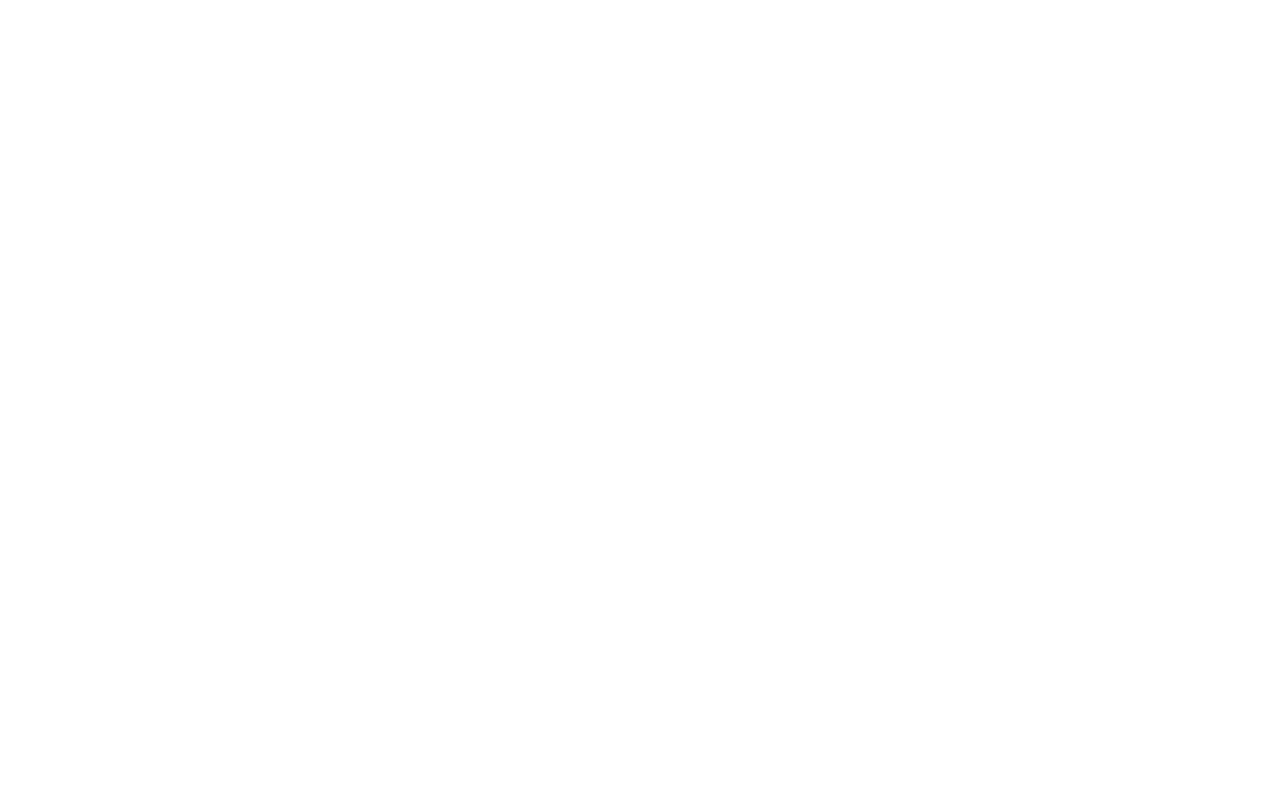
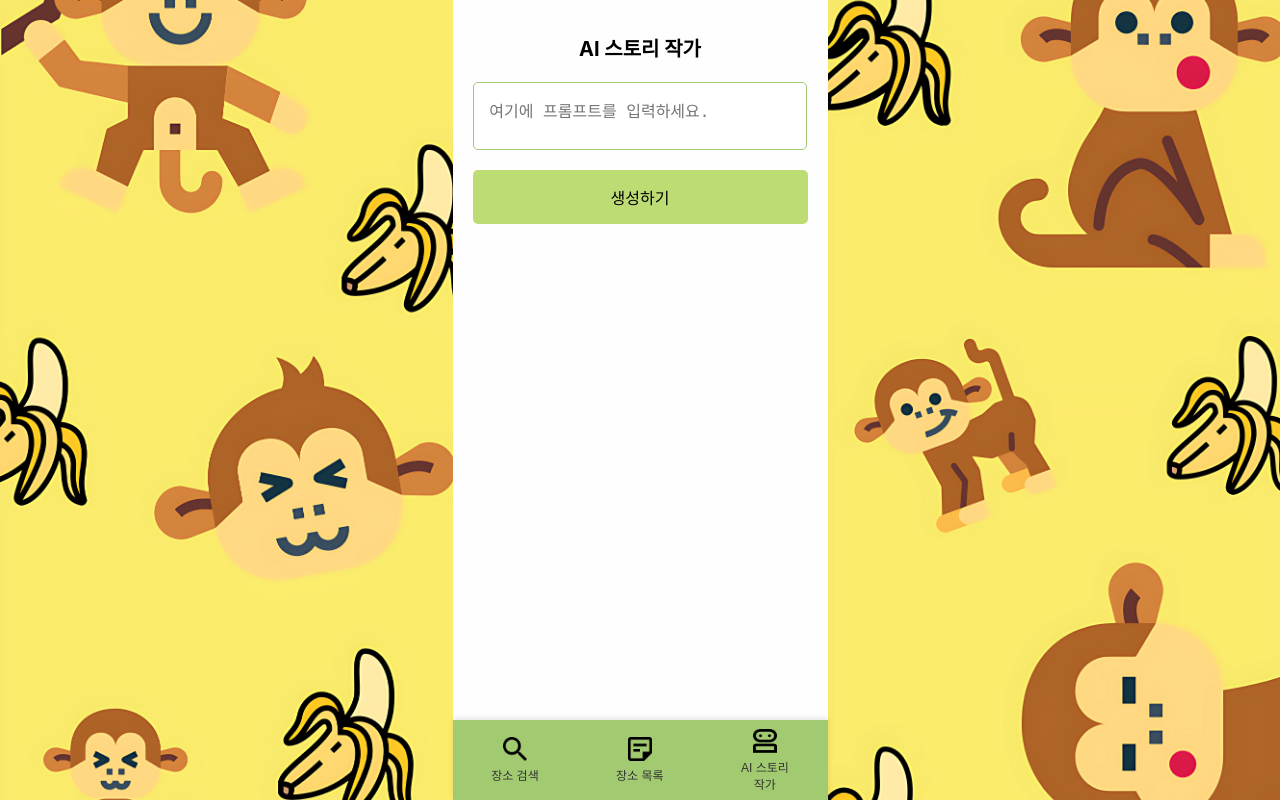
Before and after one commit to binary-is-honam-line/FE, a React (Create React App) app: page /ai in a window 1280 px wide. Before the commit this address had no page. Built offline with nearby package versions, Linux system fonts and the light colour scheme; sample sign-in values are in the browser's storage.

Commit message:
feat: ai 스토리 작가 페이지

```diff
--- a/src/App.jsx
+++ b/src/App.jsx
@@ -15,7 +15,8 @@
 import Mypage from './Pages/Mypage';
 import Edit from './Pages/Edit';
 import PasswordReset from './Pages/PasswordReset';
-import Stage from './Pages/Stage';  // Stage 컴포넌트 추가
+import Stage from './Pages/Stage';
+import Ai from './Pages/Ai';
 
 const App = () => {
   const [places, setPlaces] = useState([]);
@@ -46,6 +47,8 @@
         {/* questId와 stageId를 파라미터로 받는 Stage 라우트 */}
         <Route path="/stage/:questId/:stageId" element={<PrivateRoute element={<Stage />} />} />
 
+        <Route path="/ai" element={<PrivateRoute element={<Ai />} />} />
+
         <Route path="/player" element={<PrivateRoute element={<PlayerMode />} />} />
         <Route path="/mypage" element={<PrivateRoute element={<Mypage />} />} />
         <Route path="/edit" element={<PrivateRoute element={<Edit />} />} />
--- /dev/null
+++ b/src/Pages/Ai.jsx
@@ -0,0 +1,171 @@
+import React, { useState } from 'react';
+import styled from 'styled-components';
+import { useNavigate } from 'react-router-dom';
+
+const Ai = () => {
+  const [prompt, setPrompt] = useState('');
+  const navigate = useNavigate();
+
+  const handlePromptChange = (e) => {
+    setPrompt(e.target.value);
+  };
+
+  const handleGenerate = () => {
+    // 여기에 프롬프트를 기반으로 AI 스토리를 생성하는 API 호출 로직을 추가
+    console.log('프롬프트로 스토리 생성:', prompt);
+  };
+
+  return (
+    <Container>
+        <BackgroundImageLeft />
+        <BackgroundImageRight />
+        <AppWrapper>
+            <Title>AI 스토리 작가</Title>
+            <PromptInput
+                placeholder="여기에 프롬프트를 입력하세요."
+                value={prompt}
+                onChange={handlePromptChange}
+            />
+            <GenerateButton onClick={handleGenerate}>생성하기</GenerateButton>
+        </AppWrapper>
+
+        <BottomBar>
+            <BottomButton onClick={() => navigate('/search')}>
+                <ButtonImage src={`${process.env.PUBLIC_URL}/search.png`} alt="Search" />
+                <ButtonLabel>장소 검색</ButtonLabel>
+            </BottomButton>
+            <BottomButton onClick={() => navigate('/list')}>
+                <ButtonImage src={`${process.env.PUBLIC_URL}/list.png`} alt="List" />
+                <ButtonLabel>장소 목록</ButtonLabel>
+            </BottomButton>
+            <BottomButton onClick={() => navigate('/ai')}>
+                <ButtonImage src={`${process.env.PUBLIC_URL}/ai.png`} alt="AI Story" />
+                <ButtonLabel>AI 스토리</ButtonLabel>
+                <ButtonLabel>작가</ButtonLabel>
+            </BottomButton>
+        </BottomBar>
+    </Container>
+  );
+};
+
+const Container = styled.div`
+    display: flex;
+    flex-direction: column;
+    align-items: center;
+    height: 100vh;
+    width: 100%;
+    position: relative;
+    overflow: hidden;
+`;
+
+const BackgroundImageLeft = styled.div`
+    position: absolute;
+    top: 0;
+    left: 0;
+    width: calc(50% - 187.5px);
+    height: 100%;
+    background-image: url('/left.png');
+    background-repeat: no-repeat;
+    background-size: cover;
+    background-position: left center;
+`;
+
+const BackgroundImageRight = styled.div`
+    position: absolute;
+    top: 0;
+    right: 0;
+    width: calc(50% - 187.5px);
+    height: 100%;
+    background-image: url('/right.png');
+    background-repeat: no-repeat;
+    background-size: cover;
+    background-position: right center;
+`;
+
+const AppWrapper = styled.div`
+    width: 100%;
+    max-width: 375px;
+    flex-grow: 1;
+    background-color: #FEFEFE;
+    display: flex;
+    flex-direction: column;
+    align-items: center;
+    overflow-y: auto;
+    padding: 20px;
+    box-sizing: border-box;
+    margin-bottom: 80px;
+`;
+
+const Title = styled.h1`
+    font-size: 20px;
+    text-align: center;
+    margin-bottom: 20px;
+`;
+
+const PromptInput = styled.textarea`
+    width: 90%;
+    padding: 15px;
+    font-size: 16px;
+    border: 1px solid #A2CA71;
+    border-radius: 5px;
+    margin-bottom: 20px;
+    background-color: white;
+    resize: none;
+`;
+
+const GenerateButton = styled.button`
+    width: 100%;
+    padding: 15px;
+    background-color: #BEDC74;
+    color: black;
+    border: none;
+    border-radius: 5px;
+    cursor: pointer;
+    font-size: 16px;
+
+    &:hover {
+        background-color: #88bb55;
+    }
+`;
+
+const BottomBar = styled.div`
+    width: 100%;
+    max-width: 375px;
+    height: 80px;
+    position: fixed;
+    bottom: 0;
+    display: flex;
+    justify-content: space-around;
+    align-items: center;
+    background-color: #A2CA71;
+    box-shadow: 0 -2px 5px rgba(0, 0, 0, 0.1);
+    z-index: 100;
+`;
+
+const BottomButton = styled.button`
+    background-color: transparent;
+    border: none;
+    font-size: 14px;
+    color: #333333;
+    display: flex;
+    flex-direction: column;
+    align-items: center;
+    cursor: pointer;
+
+    &:hover {
+        color: #ff6f61;
+    }
+`;
+
+const ButtonImage = styled.img`
+    width: 24px;
+    height: 24px;
+    margin-bottom: 5px;
+`;
+
+const ButtonLabel = styled.div`
+    font-size: 12px;
+    text-align: center;
+`;
+
+export default Ai;
```
